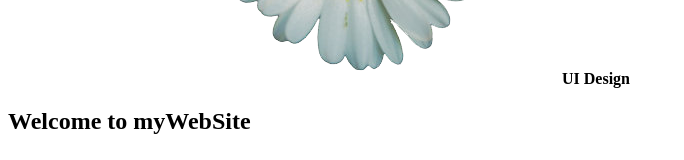
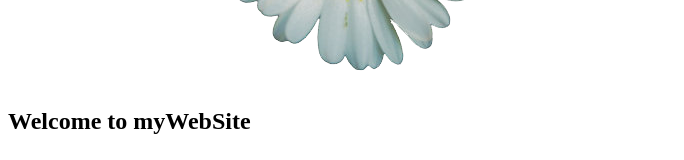
Before and after one commit to pnithida/testGit, a plain HTML site: page index.html in a window 1280 px wide. Shown: the part 474-634 px from the top of the page, without its empty margins (0-684 px from the left). Drawn offline with Linux system fonts and the light colour scheme.

Commit message:
Revert "Update index.html"
This reverts commit a4ee968b0cb8e3cfad2a86aa21c68bc552a85fbb.

```diff
--- a/index.html
+++ b/index.html
@@ -5,6 +5,5 @@
 </head>
 <body>
     <img src="daisy.png"/>
-    <b>UI Design</b>
     <h2>Welcome to myWebSite</h2>
 </body>
```
